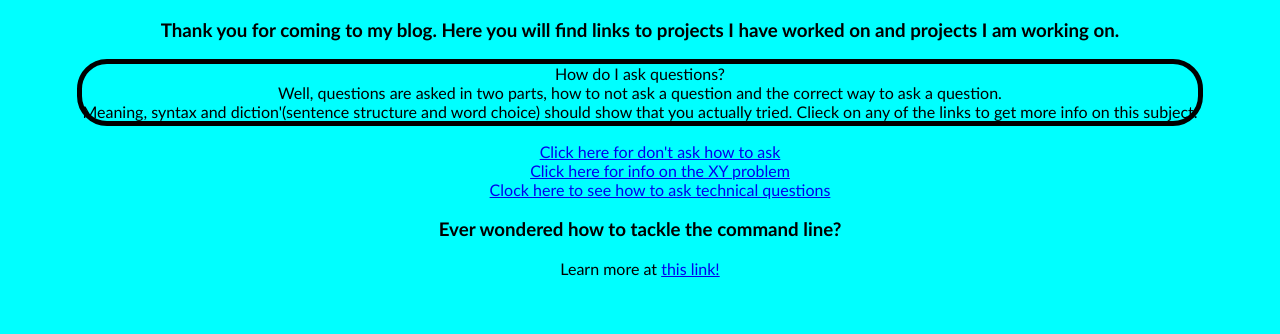
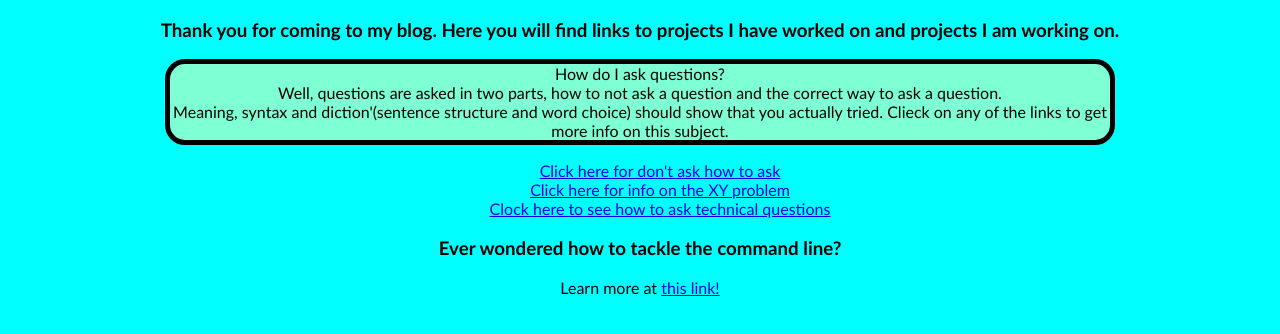
Before and after one commit to giostatic/Portfolio, a plain HTML site: page index.html in a window 1280 px wide. Shown: the part 434-768 px from the top of the page. Drawn offline with Linux system fonts and the light colour scheme.

Commit message:
maybe now?

```diff
--- a/styles.css
+++ b/styles.css
@@ -18,10 +18,11 @@ div#questions{
   overflow-wrap: break-word;
   hyphens: auto;
   border: 5px solid black;
-  border-radius: 30px;
-  display: inline-block;
+  border-radius: 20px;
+  background-color: aquamarine;
+  width: 940px;
   padding: 0;
-  margin: 0;
+  margin: auto;
 }
 
 #questions p{
```
